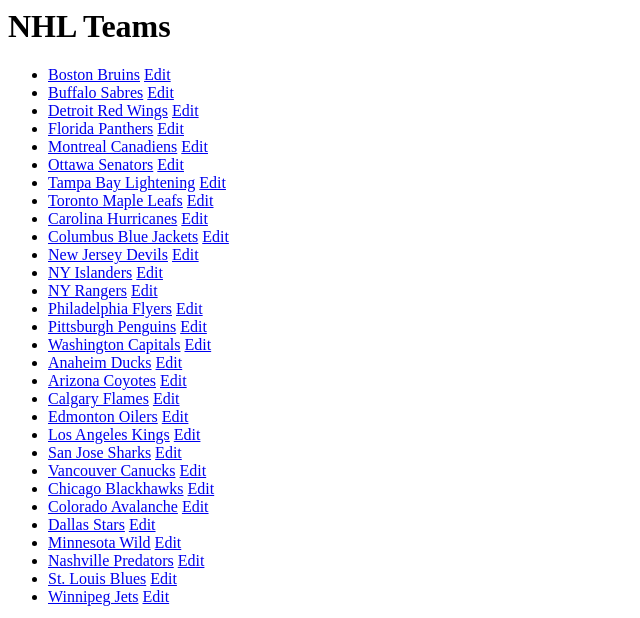
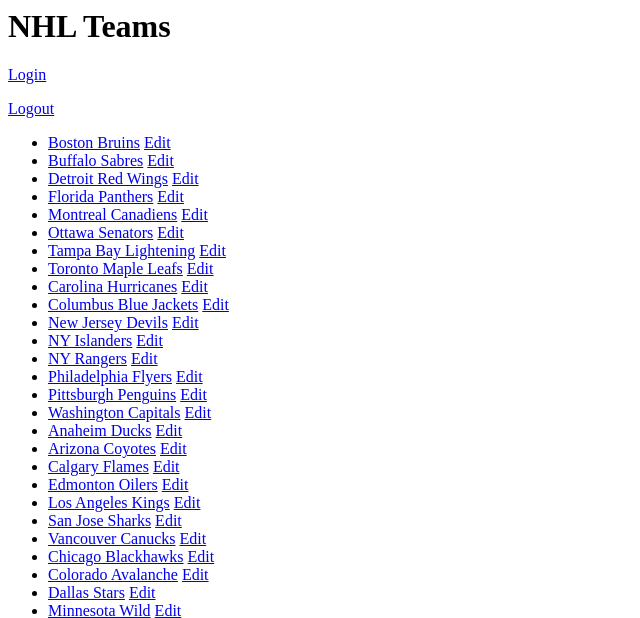
Before and after one commit to codecraftscraic/catalog, a Flask app: page / in a window 1280 px wide. Shown: the top 618 px of the page, without its empty margins (0-640 px from the left). Run offline with Flask 2, Linux system fonts and the light colour scheme; parts of the project's set-up code (start-up, migrations or seed data) failed here and were passed over.

Commit message:
Adding links to log in/out

```diff
--- a/application.py
+++ b/application.py
@@ -32,7 +32,7 @@ def showLogin():
 		login_session['state'] = state
 		return render_template('login.html', STATE=state)
 
-@app.route('/gconnect', methods=['POST','GET'])
+@app.route('/gconnect', methods=['POST'])
 def gconnect():
     # Validate state token
     if request.args.get('state') != login_session['state']:
@@ -122,12 +122,12 @@ def gdisconnect():
 		response = make_response(json.dumps('Current user not connected.'), 401)
 		response.headers['Content-Type'] = 'application/json'
 		return response
-	access_token = credentials.access_token
+	access_token = credentials
 	url = 'https://accounts.google.com/o/oauth2/revoke?token=%s' % access_token
 	h = httplib2.Http()
 	result = h.request(url, 'GET')[0]
 
-	if result['status'] == 200:
+	if result['status'] == '200':
 		#reset user info
 		del login_session['credentials']
 		del login_session['gplus_id']
@@ -137,6 +137,7 @@ def gdisconnect():
 
 		response = make_response(json.dumps('Successfully disconnected.'), 200)
 		response.headers['Content-Type'] = 'application/json'
+		#return render_template('teams.html')
 		return response
 	else:
 		response = make_response(json.dumps('Failed to logout user.'), 400)
--- a/templates/teams.html
+++ b/templates/teams.html
@@ -1,6 +1,13 @@
 <html>
 	<body>
 		<h1>NHL Teams</h1>
+
+		<p>
+			<a href='{{url_for('showLogin')}}'>Login</a>
+		</p>
+		<p>
+			<a href='{{url_for('gdisconnect')}}'>Logout</a>
+		</p>
 
 			<ul>
 			{% for team in teams %}
```
